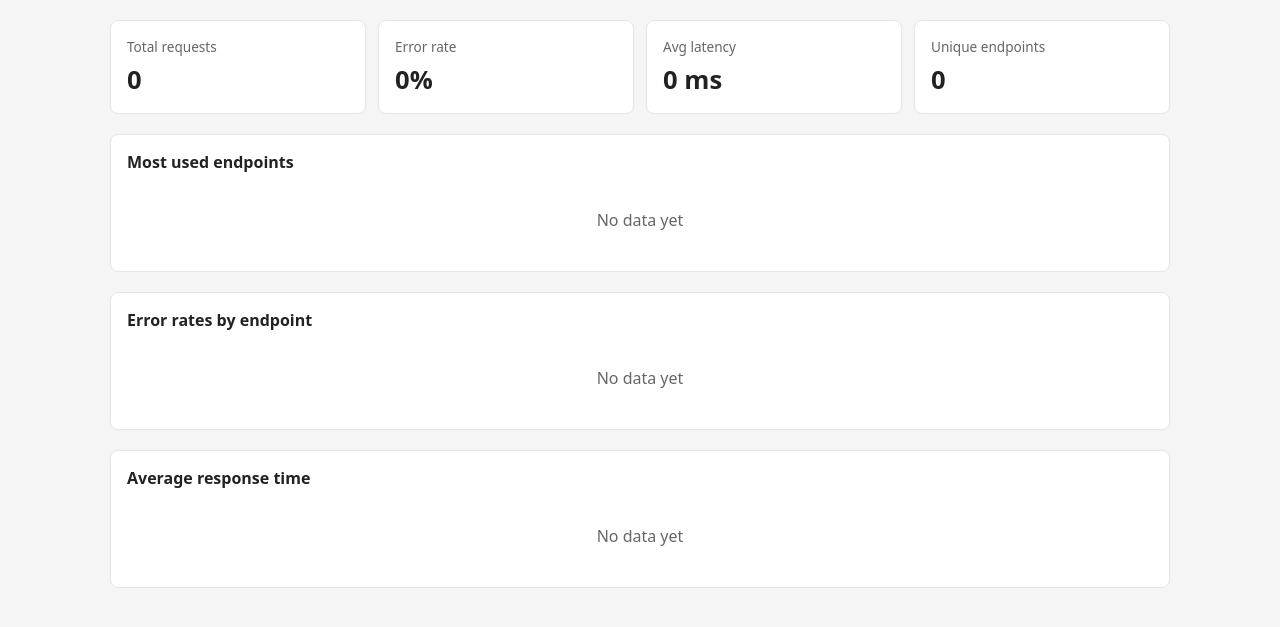
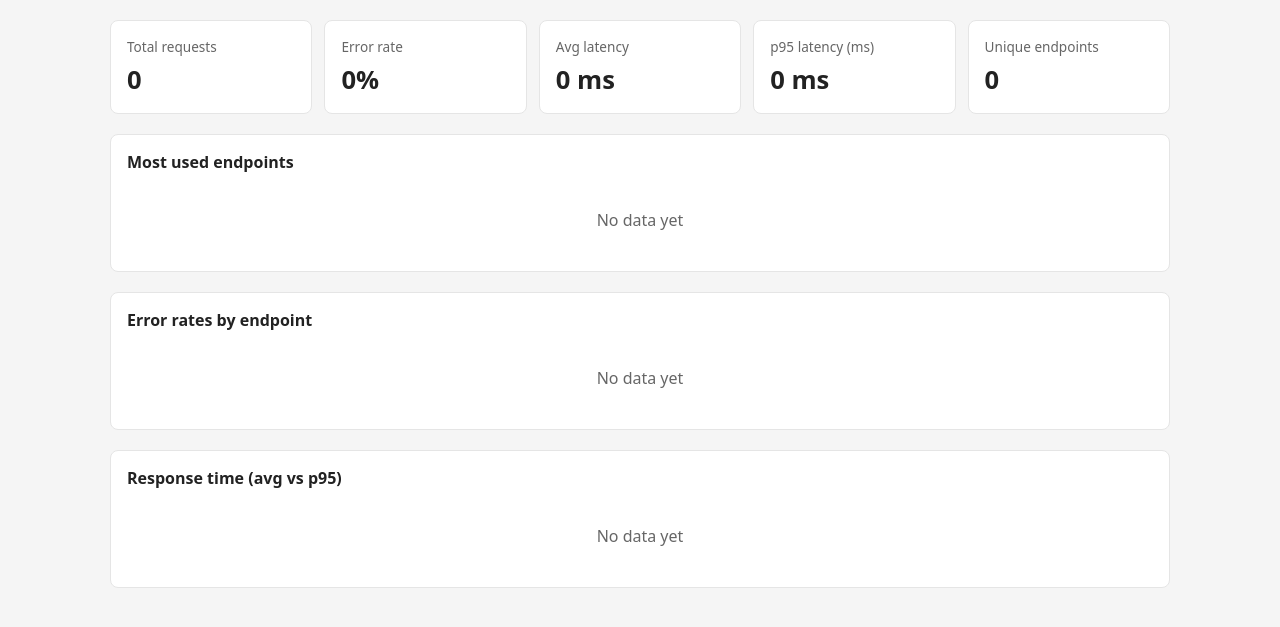
Before and after one commit to Twink26/API-behavior-tracker, a Flask app: page /dashboard in a window 1280 px wide. Shown: the part 66-693 px from the top of the page. Run offline with Flask 3, Linux system fonts and the light colour scheme; data that the repository does not hold is empty; some libraries are stand-ins or nearby versions.

Commit message:
p95 latency response added

```diff
--- a/app.py
+++ b/app.py
@@ -319,42 +319,114 @@ def get_error_rates():
     }), 200
 
 
+def _round2(value):
+    """Round a numeric value to 2 decimals; None → 0.0."""
+    return round(float(value), 2) if value is not None else 0.0
+
+
+def _pg_percentile(fraction):
+    """PostgreSQL percentile_cont(fraction) WITHIN GROUP (ORDER BY latency_ms)."""
+    return func.percentile_cont(fraction).within_group(APIRequest.latency_ms)
+
+
+def _python_percentile(values, fraction):
+    """Linear interpolation (same idea as percentile_cont) for SQLite tests."""
+    if not values:
+        return 0.0
+    xs = sorted(values)
+    if len(xs) == 1:
+        return _round2(xs[0])
+    k = (len(xs) - 1) * fraction
+    lo = int(k)
+    hi = min(lo + 1, len(xs) - 1)
+    if lo == hi:
+        return _round2(xs[lo])
+    return _round2(xs[lo] * (hi - k) + xs[hi] * (k - lo))
+
+
+def _is_postgres():
+    return db.engine.dialect.name == 'postgresql'
+
+
 @app.route('/api/analytics/response-times', methods=['GET'])
 def get_average_response_times():
     """Get average response times by endpoint"""
     hours = _parse_hours()
 
     time_threshold = datetime.now(timezone.utc) - timedelta(hours=hours)
+    time_filter = APIRequest.timestamp >= time_threshold
 
-    results = db.session.query(
-        APIRequest.endpoint,
-        APIRequest.method,
-        func.avg(APIRequest.latency_ms).label('avg_latency'),
-        func.min(APIRequest.latency_ms).label('min_latency'),
-        func.max(APIRequest.latency_ms).label('max_latency'),
-        func.count(APIRequest.id).label('request_count')
-    ).filter(
-        APIRequest.timestamp >= time_threshold
-    ).group_by(
-        APIRequest.endpoint,
-        APIRequest.method
-    ).order_by(
-        desc('avg_latency')
-    ).all()
+    if _is_postgres():
+        results = db.session.query(
+            APIRequest.endpoint,
+            APIRequest.method,
+            func.avg(APIRequest.latency_ms).label('avg_latency'),
+            func.min(APIRequest.latency_ms).label('min_latency'),
+            func.max(APIRequest.latency_ms).label('max_latency'),
+            func.count(APIRequest.id).label('request_count'),
+            _pg_percentile(0.5).label('p50_latency'),
+            _pg_percentile(0.95).label('p95_latency'),
+        ).filter(
+            time_filter
+        ).group_by(
+            APIRequest.endpoint,
+            APIRequest.method
+        ).order_by(
+            desc('avg_latency')
+        ).all()
+        rows = [
+            {
+                'endpoint': r.endpoint,
+                'method': r.method,
+                'avg_latency_ms': _round2(r.avg_latency),
+                'min_latency_ms': _round2(r.min_latency),
+                'max_latency_ms': _round2(r.max_latency),
+                'request_count': r.request_count,
+                'p50_latency': _round2(r.p50_latency),
+                'p95_latency': _round2(r.p95_latency),
+            }
+            for r in results
+        ]
+    else:
+        # SQLite has no percentile_cont — reuse avg/min/max SQL, percentiles in Python
+        results = db.session.query(
+            APIRequest.endpoint,
+            APIRequest.method,
+            func.avg(APIRequest.latency_ms).label('avg_latency'),
+            func.min(APIRequest.latency_ms).label('min_latency'),
+            func.max(APIRequest.latency_ms).label('max_latency'),
+            func.count(APIRequest.id).label('request_count')
+        ).filter(
+            time_filter
+        ).group_by(
+            APIRequest.endpoint,
+            APIRequest.method
+        ).order_by(
+            desc('avg_latency')
+        ).all()
+        latencies = db.session.query(
+            APIRequest.endpoint, APIRequest.method, APIRequest.latency_ms
+        ).filter(time_filter).all()
+        by_key = {}
+        for endpoint, method, latency in latencies:
+            by_key.setdefault((endpoint, method), []).append(latency)
+        rows = [
+            {
+                'endpoint': r.endpoint,
+                'method': r.method,
+                'avg_latency_ms': _round2(r.avg_latency),
+                'min_latency_ms': _round2(r.min_latency),
+                'max_latency_ms': _round2(r.max_latency),
+                'request_count': r.request_count,
+                'p50_latency': _python_percentile(by_key.get((r.endpoint, r.method), []), 0.5),
+                'p95_latency': _python_percentile(by_key.get((r.endpoint, r.method), []), 0.95),
+            }
+            for r in results
+        ]
 
     return jsonify({
         'timeframe_hours': hours,
-        'results': [
-            {
-                'endpoint': r.endpoint,
-                'method': r.method,
-                'avg_latency_ms': round(float(r.avg_latency), 2),
-                'min_latency_ms': round(float(r.min_latency), 2),
-                'max_latency_ms': round(float(r.max_latency), 2),
-                'request_count': r.request_count
-            }
-            for r in results
-        ]
+        'results': rows
     }), 200
 
 
@@ -386,6 +458,20 @@ def get_summary():
         APIRequest.timestamp >= time_threshold
     ).scalar()
 
+    # Overall p95 (Postgres percentile_cont; Python fallback on SQLite)
+    if _is_postgres():
+        p95_latency = db.session.query(
+            _pg_percentile(0.95)
+        ).filter(
+            APIRequest.timestamp >= time_threshold
+        ).scalar()
+        p95_latency = _round2(p95_latency)
+    else:
+        lats = [row[0] for row in db.session.query(APIRequest.latency_ms).filter(
+            APIRequest.timestamp >= time_threshold
+        ).all()]
+        p95_latency = _python_percentile(lats, 0.95)
+
     return jsonify({
         'timeframe_hours': hours,
         'summary': {
@@ -393,7 +479,8 @@ def get_summary():
             'error_count': error_count or 0,
             'error_rate_percent': round((error_count or 0) * 100.0 / (total_requests or 1), 2),
             'avg_latency_ms': round(float(avg_latency or 0), 2),
-            'unique_endpoints': unique_endpoints or 0
+            'unique_endpoints': unique_endpoints or 0,
+            'p95_latency': p95_latency
         }
     }), 200
 
--- /dev/null
+++ b/requirements-dev.txt
@@ -0,0 +1 @@
+pytest>=8.0.0
--- a/templates/dashboard.html
+++ b/templates/dashboard.html
@@ -72,6 +72,7 @@
       <div class="card"><div class="label">Total requests</div><div class="value" id="totalRequests">—</div></div>
       <div class="card"><div class="label">Error rate</div><div class="value" id="errorRate">—</div></div>
       <div class="card"><div class="label">Avg latency</div><div class="value" id="avgLatency">—</div></div>
+      <div class="card"><div class="label">p95 latency (ms)</div><div class="value" id="p95Latency">—</div></div>
       <div class="card"><div class="label">Unique endpoints</div><div class="value" id="uniqueEndpoints">—</div></div>
     </div>
 
@@ -101,7 +102,7 @@
     </div>
 
     <div class="panel">
-      <h2>Average response time</h2>
+      <h2>Response time (avg vs p95)</h2>
       <div id="latencyEmpty" class="empty" hidden>No data yet</div>
       <canvas id="latencyChart"></canvas>
     </div>
@@ -162,6 +163,7 @@
         setText('totalRequests', total);
         setText('errorRate', (s.error_rate_percent != null ? s.error_rate_percent : 0) + '%');
         setText('avgLatency', (s.avg_latency_ms != null ? s.avg_latency_ms : 0) + ' ms');
+        setText('p95Latency', (s.p95_latency != null ? s.p95_latency : 0) + ' ms');
         setText('uniqueEndpoints', s.unique_endpoints || 0);
         if (total === 0) {
           setText('totalRequests', '0');
@@ -170,6 +172,7 @@
         setText('totalRequests', 'Error');
         setText('errorRate', 'Error');
         setText('avgLatency', 'Error');
+        setText('p95Latency', 'Error');
         setText('uniqueEndpoints', 'Error');
       }
 
@@ -215,7 +218,7 @@
         showEmpty('errorTableEmpty', document.getElementById('errorTableWrap'), true);
       }
 
-      // 4) Average latency bar chart — avg_latency_ms
+      // 4) Latency chart — avg_latency_ms and p95_latency as grouped bars
       try {
         const data = await getJson('/api/analytics/response-times?hours=' + h);
         const rows = data.results || [];
@@ -225,8 +228,21 @@
         latencyChart = null;
         if (rows.length) {
           const labels = rows.map(r => r.method + ' ' + r.endpoint);
-          const values = rows.map(r => r.avg_latency_ms);
-          latencyChart = barChart('latencyChart', labels, values, 'Avg ms');
+          latencyChart = new Chart(canvas, {
+            type: 'bar',
+            data: {
+              labels: labels,
+              datasets: [
+                { label: 'Avg ms', data: rows.map(r => r.avg_latency_ms), backgroundColor: '#4a90d9' },
+                { label: 'p95 ms', data: rows.map(r => r.p95_latency), backgroundColor: '#e67e22' }
+              ]
+            },
+            options: {
+              responsive: true,
+              plugins: { legend: { display: true } },
+              scales: { y: { beginAtZero: true } }
+            }
+          });
         }
       } catch (err) {
         document.getElementById('latencyEmpty').textContent = 'Could not load response times';
```
Also changed, not shown: tests/conftest.py (added, +40 -0 lines), tests/test_analytics.py (added, +83 -0 lines), tests/test_logging.py (added, +51 -0 lines).
